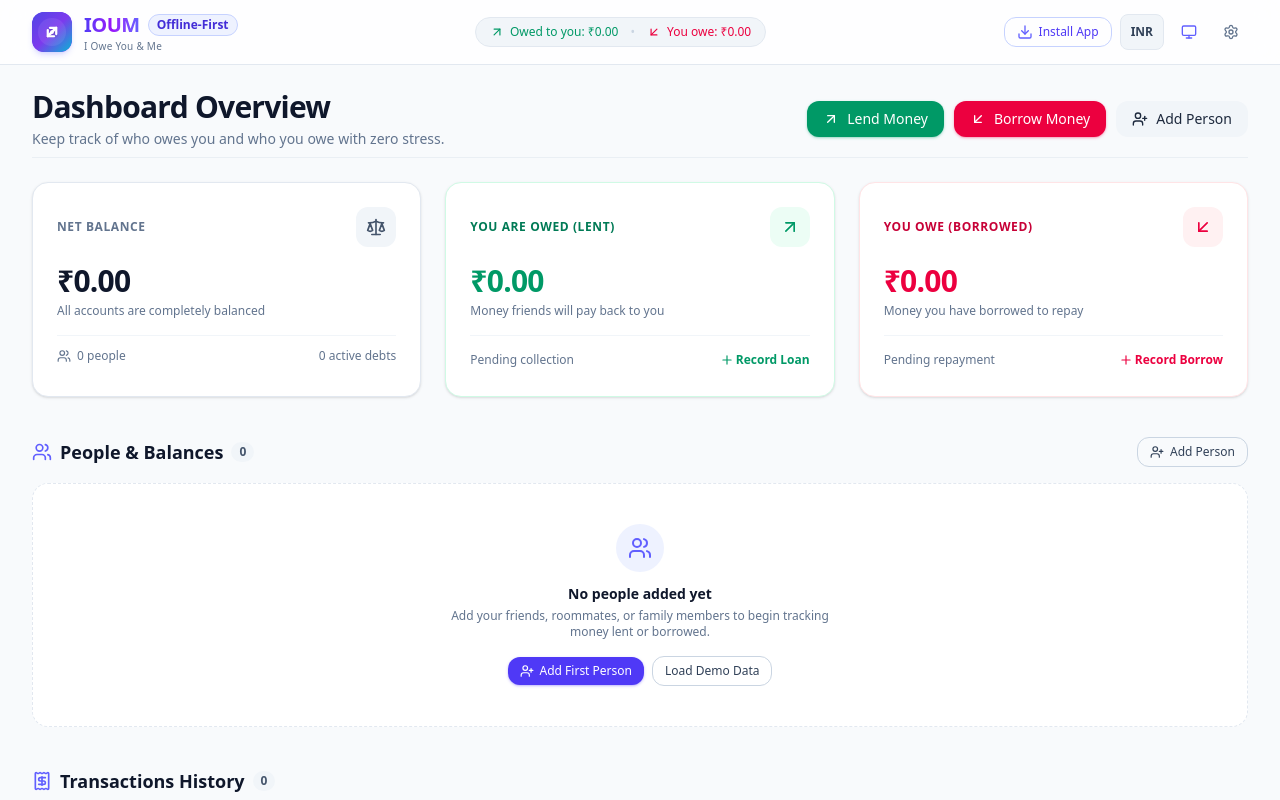
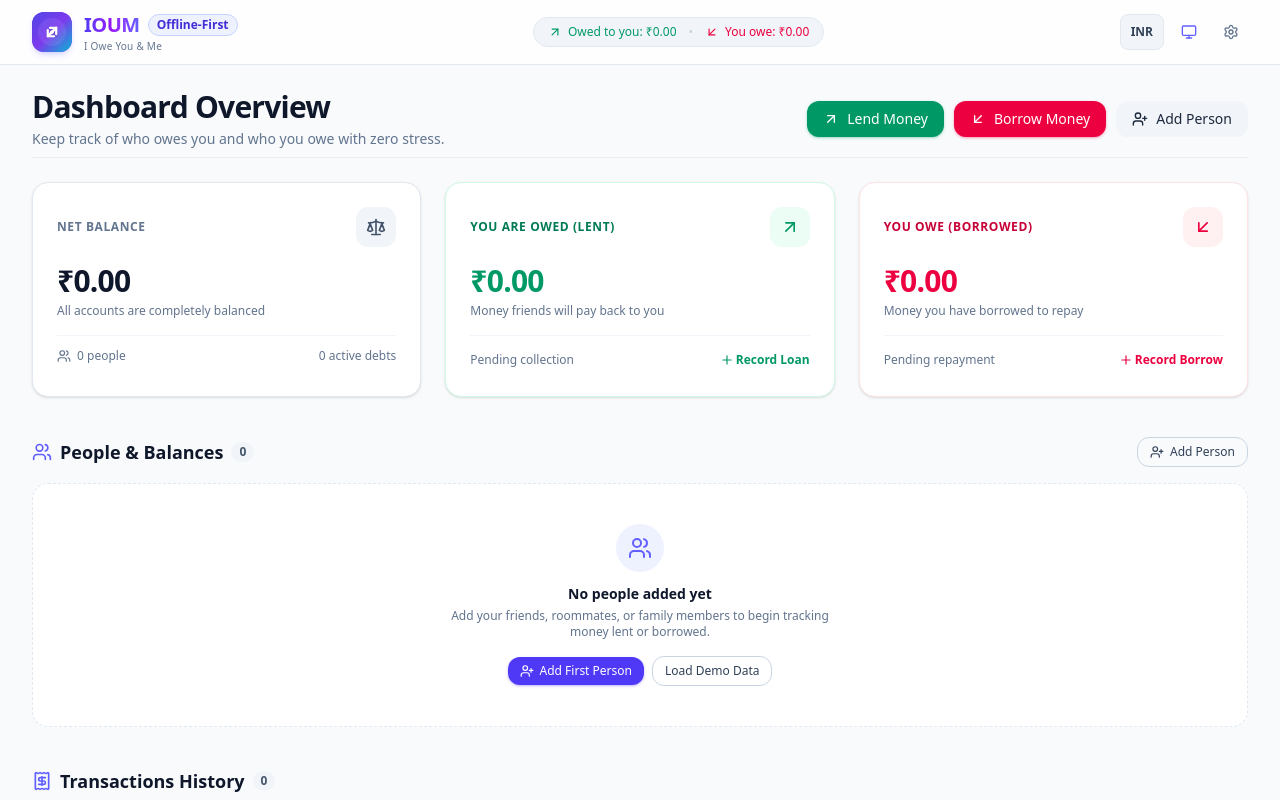
Before and after one commit to rkawper/ioum, a React (Vite) app: page / in a window 1280 px wide. Shown: the top 800 px of the page. Built offline with nearby package versions, Linux system fonts and the light colour scheme.

Commit message:
feat: remove download button from top header

```diff
--- a/src/App.tsx
+++ b/src/App.tsx
@@ -73,7 +73,6 @@ const MainApp: React.FC = () => {
     <div className="min-h-screen flex flex-col bg-slate-50 dark:bg-slate-950 text-slate-900 dark:text-slate-100 transition-colors">
       {/* Top Navbar */}
       <Navbar
-        onOpenDownloadModal={() => setIsDownloadModalOpen(true)}
         onOpenSettingsModal={() => setIsSettingsModalOpen(true)}
         onOpenNewTransaction={handleOpenNewTransaction}
         onOpenNewPerson={handleOpenNewPerson}
--- a/src/components/layout/Navbar.tsx
+++ b/src/components/layout/Navbar.tsx
@@ -2,7 +2,6 @@ import React, { useState } from 'react';
 import {
   ArrowDownLeft,
   ArrowUpRight,
-  Download,
   Monitor,
   Moon,
   Settings,
@@ -13,17 +12,14 @@ import { useIOUM } from '../../context/IOUMContext';
 import { useOnlineStatus } from '../../hooks/useOnlineStatus';
 import { DEFAULT_CURRENCIES } from '../../services/backup/BackupService';
 import { formatCurrency } from '../../utils/formatters';
-import { Button } from '../common/Button';
 
 interface NavbarProps {
-  onOpenDownloadModal: () => void;
   onOpenSettingsModal: () => void;
   onOpenNewTransaction: (type?: 'LENT' | 'BORROWED') => void;
   onOpenNewPerson: () => void;
 }
 
 export const Navbar: React.FC<NavbarProps> = ({
-  onOpenDownloadModal,
   onOpenSettingsModal,
 }) => {
   const { currency, setCurrency, theme, resolvedTheme, toggleTheme, overallSummary } = useIOUM();
@@ -79,19 +75,6 @@ export const Navbar: React.FC<NavbarProps> = ({
 
           {/* Right Action Tools */}
           <div className="flex items-center gap-1.5 sm:gap-2">
-            {/* Download as Application Button */}
-            <Button
-              variant="outline"
-              size="sm"
-              onClick={onOpenDownloadModal}
-              className="border-indigo-200 dark:border-indigo-800 text-indigo-600 dark:text-indigo-400 hover:bg-indigo-50 dark:hover:bg-indigo-950/50 px-2.5 sm:px-3"
-              icon={<Download className="w-4 h-4 text-indigo-500" />}
-              aria-label="Install App"
-              title="Install App"
-            >
-              <span className="hidden sm:inline">Install App</span>
-            </Button>
-
             {/* Currency Selector */}
             <div className="relative">
               <button
```
